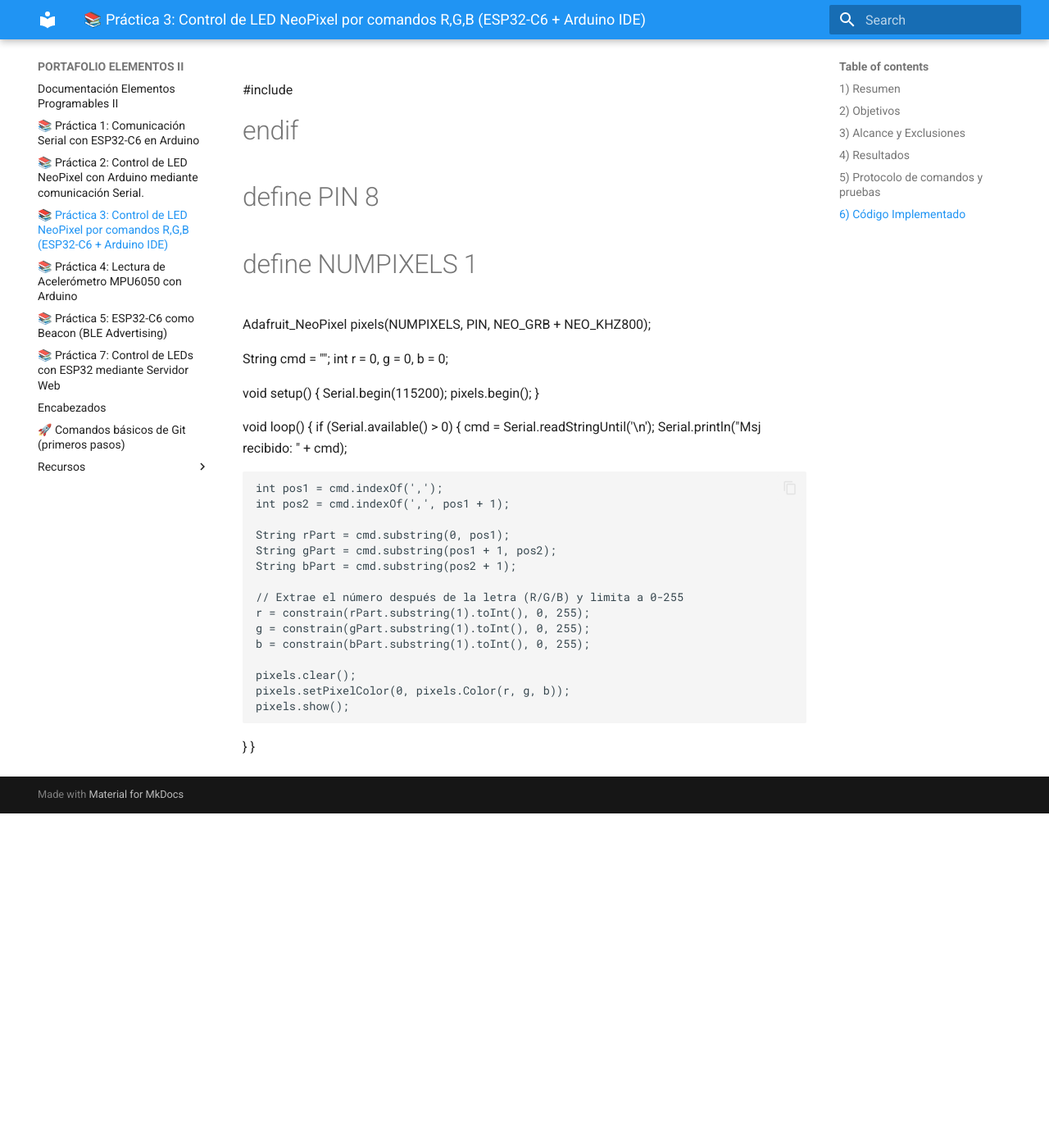
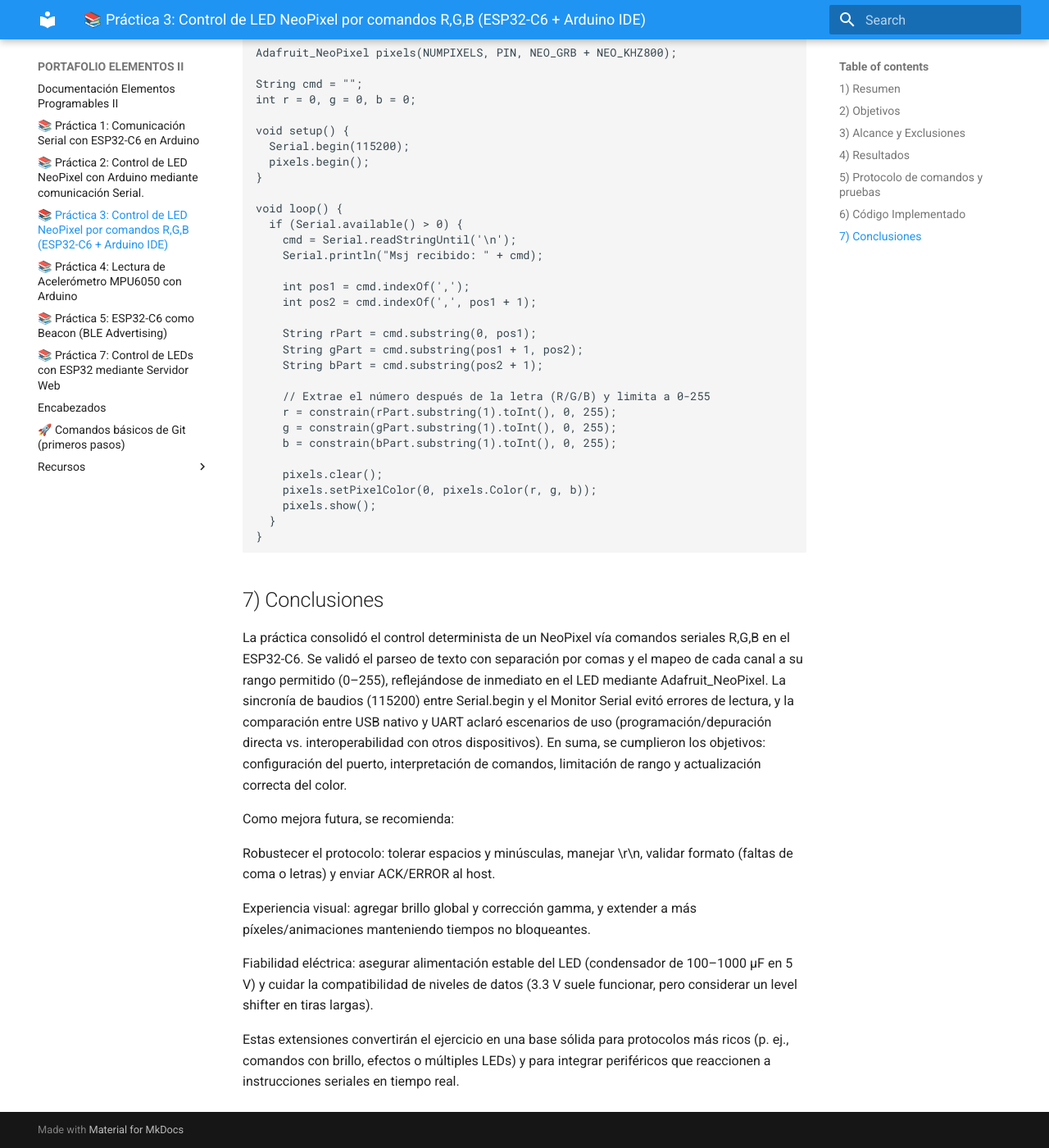
Before and after one commit to Karennadg/PORTAFOLIO-ROBOTICA, an MkDocs documentation site: the page built from docs/PRÁCTICA 3.md, in a window 1280 px wide and 1400 px high, scrolled down 2154 px. Shown: the whole window at 82% size. Built offline with MkDocs 1.6.1 and Material for MkDocs 9.7.7, drawn with Linux system fonts in a browser that asks for light colours; before the commit the page ends 3146 px from its top, so only the background shows below that; some of the changed text lies outside the part shown.

Commit message:
Update PRÁCTICA 3.md

````diff
--- a/docs/PRÁCTICA 3.md
+++ b/docs/PRÁCTICA 3.md
@@ -67,7 +67,7 @@
 
 ## 6) Código Implementado
 
-```cpp
+```
 #include <Adafruit_NeoPixel.h>
 #ifdef __AVR__
   #include <avr/power.h>
@@ -108,3 +108,17 @@
     pixels.show();
   }
 }
+```
+## 7) Conclusiones
+
+La práctica consolidó el control determinista de un NeoPixel vía comandos seriales R,G,B en el ESP32-C6. Se validó el parseo de texto con separación por comas y el mapeo de cada canal a su rango permitido (0–255), reflejándose de inmediato en el LED mediante Adafruit_NeoPixel. La sincronía de baudios (115200) entre Serial.begin y el Monitor Serial evitó errores de lectura, y la comparación entre USB nativo y UART aclaró escenarios de uso (programación/depuración directa vs. interoperabilidad con otros dispositivos). En suma, se cumplieron los objetivos: configuración del puerto, interpretación de comandos, limitación de rango y actualización correcta del color.
+
+Como mejora futura, se recomienda:
+
+Robustecer el protocolo: tolerar espacios y minúsculas, manejar \r\n, validar formato (faltas de coma o letras) y enviar ACK/ERROR al host.
+
+Experiencia visual: agregar brillo global y corrección gamma, y extender a más píxeles/animaciones manteniendo tiempos no bloqueantes.
+
+Fiabilidad eléctrica: asegurar alimentación estable del LED (condensador de 100–1000 µF en 5 V) y cuidar la compatibilidad de niveles de datos (3.3 V suele funcionar, pero considerar un level shifter en tiras largas).
+
+Estas extensiones convertirán el ejercicio en una base sólida para protocolos más ricos (p. ej., comandos con brillo, efectos o múltiples LEDs) y para integrar periféricos que reaccionen a instrucciones seriales en tiempo real.
````
